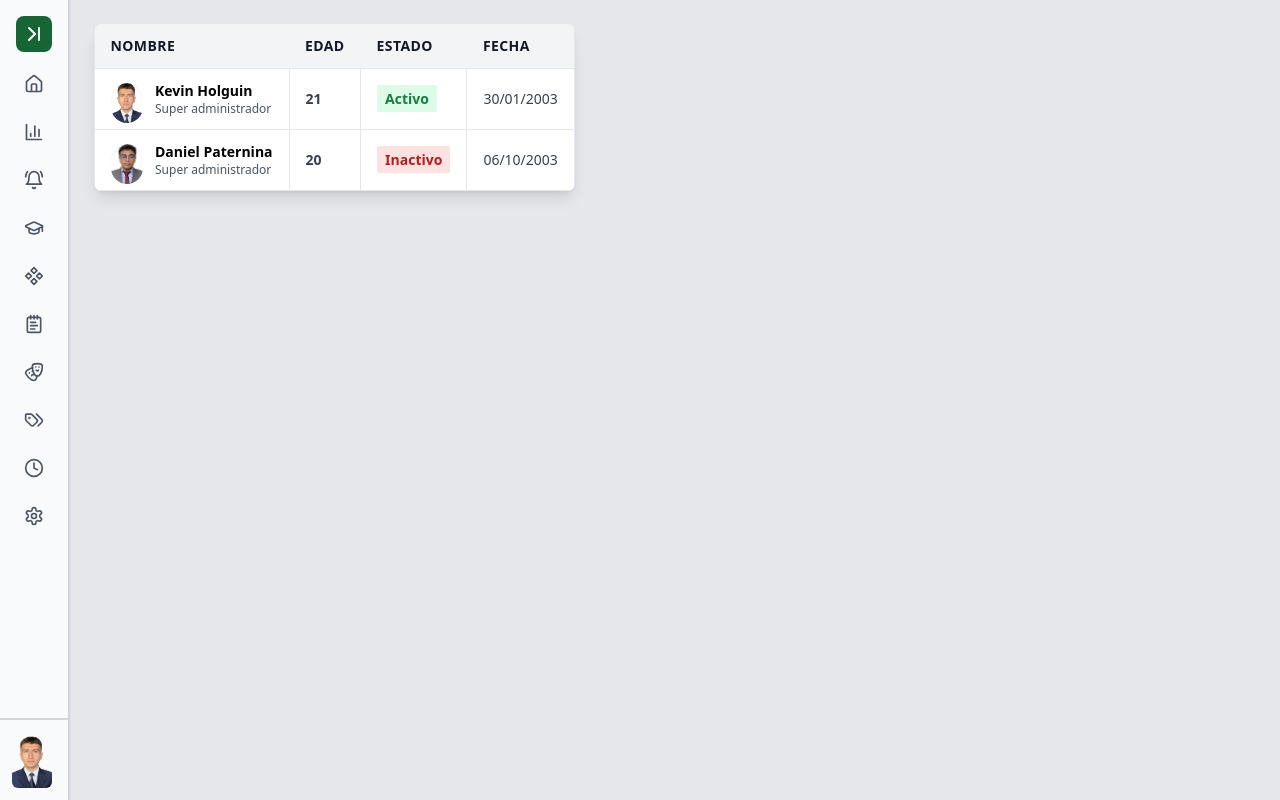
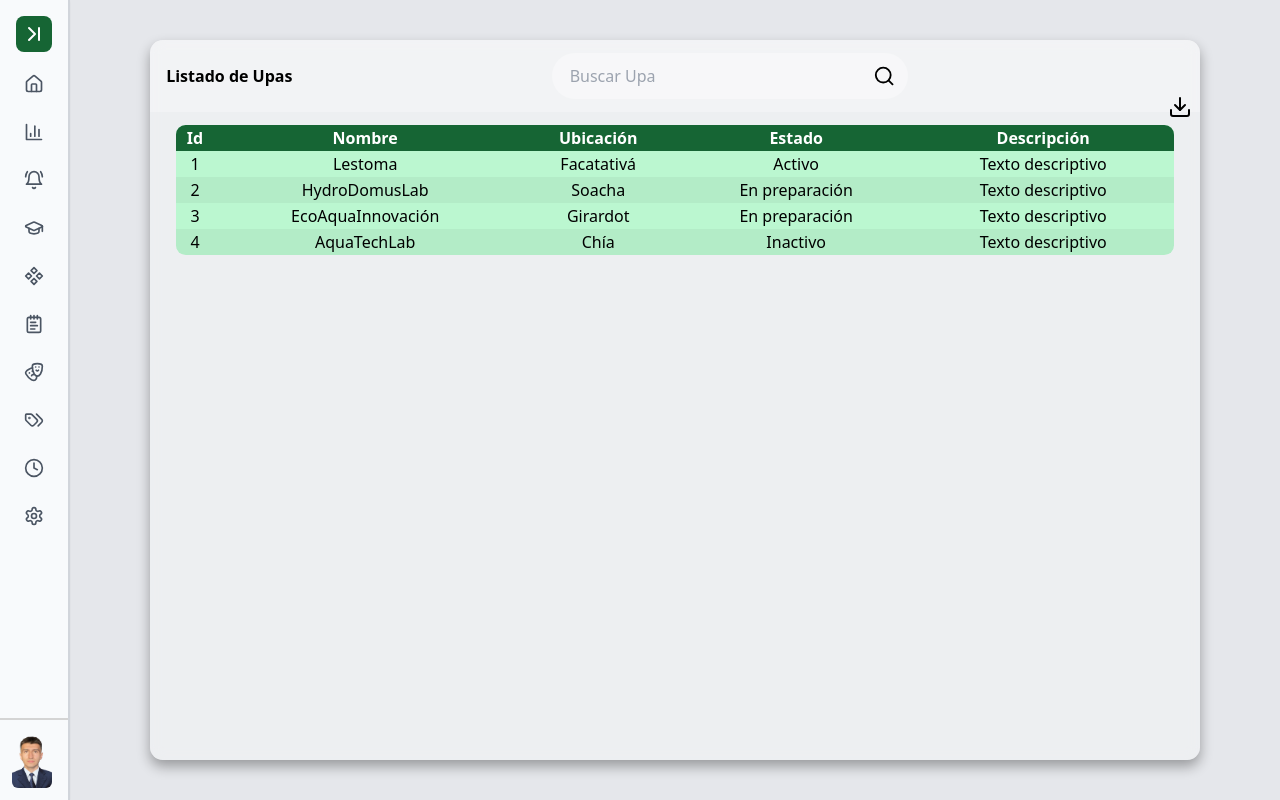
Before and after one commit to 10062003/frontSA, a React (Vite) app: page /TablaUpa in a window 1280 px wide. Built offline with nearby package versions, Linux system fonts and the light colour scheme.

Commit message:
Tablas (Tabla Upas)

```diff
--- a/src/App.jsx
+++ b/src/App.jsx
@@ -32,7 +32,7 @@ const router = createBrowserRouter([
         <MostrarSideBar />
         <div className="flex flex-col flex-1 overflow-y-auto">
           <div className=" top-0 z-10">
-            <NavBar title={"Estos son tus Módulos ☠️☠️☠️"} />
+            <NavBar title={"Estos son tus Módulos"} />
           </div>
           <div className="flex flex-col flex-1 p-4">
             <HomePage />
@@ -70,12 +70,13 @@ const router = createBrowserRouter([
     element: (
       <div className="flex h-screen">
         <MostrarSideBar />
-        <div className="">
+        <div className="flex justify-center grow">
           <TablaUpa/>
         </div>
       </div>
     ),
   },
+
 ]);
 
 const App = () => {
--- /dev/null
+++ b/src/Upas/TablaUpa.css
@@ -0,0 +1,183 @@
+.bodystyle {
+  min-height: 100vh;
+  display: flex;
+  justify-content: center;
+  align-items: center;
+}
+
+main.table {
+  width: 82vw;
+  height: 90vh;
+  background-color: #fff5;
+  backdrop-filter: blur(7px);
+  box-shadow: 0 .4rem .8rem #0005;
+  border-radius: .8rem;
+  overflow: hidden;
+}
+
+.table__header {
+  height: 10%;
+  background-color: #fff4;
+  padding: .8rem 1rem;
+  display: flex;
+  justify-content: space-between;
+  align-items: center;
+}
+
+.table__header .input-group {
+  width: 35%;
+  height: 100%;
+  background-color: #fff5;
+  padding: 0 .8rem;
+  border-radius: 2rem;
+  display: flex;
+  justify-content: center;
+  align-items: center;
+  transition: .2s;
+}
+
+.table__header .input-group:hover {
+  width: 45%;
+  background-color: #fff8;
+  box-shadow: 0 .1rem .4rem #0002;
+}
+
+.table__header .input-group img {
+  width: 1.2rem;
+  height: 1.2rem;
+}
+
+.table__header .input-group input {
+  width: 100%;
+  padding: 0 .5rem 0 .3rem;
+  background-color: transparent;
+  border: none;
+  outline: none;
+}
+
+.table__body {
+  width: 95%;
+  max-height: calc(89% - 1.6rem);
+  background-color: #bbf7d0;
+  margin: .8rem auto;
+  border-radius: .6rem;
+  overflow: auto;
+  overflow: overlay;
+  text-align: center;
+}
+
+table {
+  width: 100%;
+}
+
+thead th {
+  position: sticky;
+  top: 0;
+  left: 0;
+  background-color: #166534;
+  color: #ffff;
+  cursor: pointer;
+  text-transform: capitalize;
+}
+
+tbody tr:nth-child(even) {
+  background-color: #0000000b;
+}
+
+tbody tr:hover {
+  background-color: #fff6 !important;
+}
+
+.status {
+  padding: .4rem 0;
+  border-radius: 2rem;
+  text-align: center;
+}
+
+/* Cambia el color de fondo de los campos "estado" según su valor */
+.status.activo {
+  background-color: #86e49d; /* Verde */
+  color: #006b21; /* Color de texto para "activo" */
+}
+
+.status.en-preparacion {
+  background-color: #ffeb3b; /* Amarillo */
+  color: #000; /* Color de texto para "En preparacion" */
+}
+
+.status.inactivo {
+  background-color: #f44336; /* Rojo */
+  color: #fff; /* Color de texto para "inactivo" */
+}
+
+.export__file {
+  position: relative;
+}
+
+.export__file .export__file-btn {
+  display: inline-block;
+  width: 1rem;
+  height: 1rem;
+  background-color: transparent;
+  border-radius: 20%;
+  transition: .2s ease-in-out;
+  margin-top: 60px;
+  align-items: center;
+}
+
+.export__file .export__file-btn:hover {
+  background-color: transparent;
+  transform: scale(1.15);
+  cursor: pointer;
+}
+
+.export__file input {
+  display: none;
+}
+
+.export__file .export__file-options {
+  position: absolute;
+  right: 0;
+  width: 12rem;
+  border-radius: .5rem;
+  overflow: hidden;
+  text-align: center;
+  opacity: 0;
+  transform: scale(.8);
+  transform-origin: top right;
+  box-shadow: 0 .2rem .5rem #0004;
+  transition: .2s;
+}
+
+.export__file input:checked + .export__file-options {
+  opacity: 1;
+  transform: scale(1);
+  z-index: 100;
+}
+
+.export__file .export__file-options label {
+  display: block;
+  width: 100%;
+  padding: .6rem 0;
+  background-color: #f2f2f2;
+  display: flex;
+  justify-content: space-around;
+  align-items: center;
+  transition: .2s ease-in-out;
+}
+
+.export__file .export__file-options label:first-of-type {
+  padding: 1rem 0;
+  background-color: #86e49d !important;
+}
+
+.export__file .export__file-options label:hover {
+  transform: scale(1.05);
+  background-color: #fff;
+  cursor: pointer;
+}
+
+.export__file .export__file-options img {
+  width: 2rem;
+  height: auto;
+}
--- a/src/Upas/TablaUpa.jsx
+++ b/src/Upas/TablaUpa.jsx
@@ -1,82 +1,104 @@
+import React, { useState } from 'react';
+import { Download, Search, FileText, FileJson, ScrollText, Sheet } from 'lucide-react';
+import './TablaUpa.css';
+
 const TablaUpa = () => {
-  return (
-    <section className="container mx-auto p-6 font-mono">
-      <div className="w-full mb-8 overflow-hidden rounded-lg shadow-lg">
-        <div className="w-full overflow-x-auto">
-          <table className="w-full max-w-full table-auto">
-            <thead>
-              <tr className="text-md font-semibold tracking-wide text-left text-gray-900 bg-gray-100 uppercase border-b border-gray-600">
-                <th className="px-2 py-1 text-xs whitespace-nowrap sm:text-sm sm:px-4 sm:py-3">Nombre</th>
-                <th className="px-2 py-1 text-xs whitespace-nowrap sm:text-sm sm:px-4 sm:py-3">Edad</th>
-                <th className="px-2 py-1 text-xs whitespace-nowrap sm:text-sm sm:px-4 sm:py-3">Estado</th>
-                <th className="px-2 py-1 text-xs whitespace-nowrap sm:text-sm sm:px-4 sm:py-3">Fecha</th>
-              </tr>
-            </thead>
-            <tbody className="bg-white">
-              <tr className="text-gray-700">
-                <td className="px-2 py-1 text-xs whitespace-nowrap border sm:text-sm sm:px-4 sm:py-3">
-                  <div className="flex items-center text-sm">
-                    <div className="relative w-8 h-8 mr-3 rounded-full md:block">
-                      <img
-                        className="object-cover w-8 h-10 rounded-full"
-                        src="./public/imgs/yo.png"
-                        alt=""
-                        loading="lazy"
-                      />
-                      <div
-                        className="absolute inset-0 rounded-full shadow-inner"
-                        aria-hidden="true"
-                      ></div>
+    const [searchTerm, setSearchTerm] = useState('');
+    const [sortBy, setSortBy] = useState({ column: null, asc: true });
+
+    const handleSearch = (event) => {
+        setSearchTerm(event.target.value.toLowerCase());
+    };
+
+    const handleSort = (index) => {
+        setSortBy({
+            column: index,
+            asc: sortBy.column === index ? !sortBy.asc : true,
+        });
+    };
+
+    // Datos de ejemplo para las filas de la tabla
+    const data = [
+        { id: 1, nombre: 'Lestoma', ubicacion: 'Facatativá', estado: 'Activo', descripcion: 'Texto descriptivo' },
+        { id: 2, nombre: 'HydroDomusLab', ubicacion: 'Soacha', estado: 'En preparación', descripcion: 'Texto descriptivo' },
+        { id: 3, nombre: 'EcoAquaInnovación', ubicacion: 'Girardot', estado: 'En preparación', descripcion: 'Texto descriptivo' },
+        { id: 4, nombre: 'AquaTechLab', ubicacion: 'Chía', estado: 'Inactivo', descripcion: 'Texto descriptivo' },
+        // Agrega más datos de ejemplo si es necesario
+    ];
+
+    // Ordena las filas según el ID de manera ascendente
+    const sortedRows = data.sort((a, b) => {
+        return sortBy.asc ? a.id - b.id : b.id - a.id;
+    });
+
+    // Filtra las filas según el término de búsqueda
+    const filteredRows = sortedRows.filter(row => {
+        return (
+            row.nombre.toLowerCase().includes(searchTerm) ||
+            row.ubicacion.toLowerCase().includes(searchTerm) ||
+            row.estado.toLowerCase().includes(searchTerm) ||
+            row.descripcion.toLowerCase().includes(searchTerm)
+        );
+    });
+
+    return (
+        <div className='bodystyle'>
+            <main className="table" id="customers_table">
+                <section className="table__header">
+                    <h1><strong>Listado de Upas</strong></h1>
+                    <div className="input-group">
+                        <input type="search" placeholder="Buscar Upa" onChange={handleSearch} value={searchTerm} />
+                        <Search />
                     </div>
-                    <div>
-                      <p className="font-semibold text-black">Kevin Holguin</p>
-                      <p className="text-xs text-gray-600">Super administrador</p>
+                    <div className="export__file">
+                        <label htmlFor="export-file" className="export__file-btn" title="Export File">
+                            <Download />
+                        </label>
+                        <input type="checkbox" id="export-file" />
+                        <div className="export__file-options">
+                            <label>Export As &nbsp; &#10140;</label>
+                            <label htmlFor="export-file" id="toPDF">
+                                PDF <ScrollText />
+                            </label>
+                            <label htmlFor="export-file" id="toJSON">
+                                JSON <FileJson />
+                            </label>
+                            <label htmlFor="export-file" id="toCSV">
+                                CSV <FileText />
+                            </label>
+                            <label htmlFor="export-file" id="toEXCEL">
+                                EXCEL <Sheet />
+                            </label>
+                        </div>
                     </div>
-                  </div>
-                </td>
-                <td className="px-2 py-1 text-xs whitespace-nowrap font-semibold border sm:text-sm sm:px-4 sm:py-3">21</td>
-                <td className="px-2 py-1 text-xs whitespace-nowrap border sm:text-sm sm:px-4 sm:py-3">
-                  <span className="px-2 py-1 font-semibold leading-tight text-green-700 bg-green-100 rounded-sm">
-                    Activo
-                  </span>
-                </td>
-                <td className="px-2 py-1 text-xs whitespace-nowrap border sm:text-sm sm:px-4 sm:py-3">30/01/2003</td>
-              </tr>
-              <tr className="text-gray-700">
-                <td className="px-2 py-1 text-xs whitespace-nowrap border sm:text-sm sm:px-4 sm:py-3">
-                  <div className="flex items-center text-sm">
-                    <div className="relative w-8 h-8 mr-3 rounded-full md:block">
-                      <img
-                        className="object-cover w-8 h-10 rounded-full"
-                        src="./public/imgs/Daniel.png"
-                        alt=""
-                        loading="lazy"
-                      />
-                      <div
-                        className="absolute inset-0 rounded-full shadow-inner"
-                        aria-hidden="true"
-                      ></div>
-                    </div>
-                    <div>
-                      <p className="font-semibold text-black">Daniel Paternina</p>
-                      <p className="text-xs text-gray-600">Super administrador</p>
-                    </div>
-                  </div>
-                </td>
-                <td className="px-2 py-1 text-xs whitespace-nowrap font-semibold border sm:text-sm sm:px-4 sm:py-3">20</td>
-                <td className="px-2 py-1 text-xs whitespace-nowrap border sm:text-sm sm:px-4 sm:py-3">
-                  <span className="px-2 py-1 font-semibold leading-tight text-red-700 bg-red-100 rounded-sm">
-                    Inactivo
-                  </span>
-                </td>
-                <td className="px-2 py-1 text-xs whitespace-nowrap border sm:text-sm sm:px-4 sm:py-3">06/10/2003</td>
-              </tr>
-            </tbody>
-          </table>
+                </section>
+                <section className="table__body">
+                    <table>
+                        <thead>
+                            <tr>
+                                <th onClick={() => handleSort(0)}> Id </th>
+                                <th onClick={() => handleSort(1)}> Nombre </th>
+                                <th onClick={() => handleSort(2)}> Ubicación </th>
+                                <th onClick={() => handleSort(3)}> Estado </th>
+                                <th onClick={() => handleSort(4)}> Descripción </th>
+                            </tr>
+                        </thead>
+                        <tbody>
+                            {filteredRows.map((row, index) => (
+                                <tr key={index}>
+                                    <td>{row.id}</td>
+                                    <td>{row.nombre}</td>
+                                    <td>{row.ubicacion}</td>
+                                    <td>{row.estado}</td>
+                                    <td>{row.descripcion}</td>
+                                </tr>
+                            ))}
+                        </tbody>
+                    </table>
+                </section>
+            </main>
         </div>
-      </div>
-    </section>
-  );
+    );
 };
 
 export default TablaUpa;
--- a/src/Upas/UpaInicio.jsx
+++ b/src/Upas/UpaInicio.jsx
@@ -8,7 +8,7 @@ const UpaInicio = () => {
   };
 
   const ButtonListarUpa = () => {
-    navigate("/");
+    navigate("/TablaUpa");
   };
 
   return (
```
